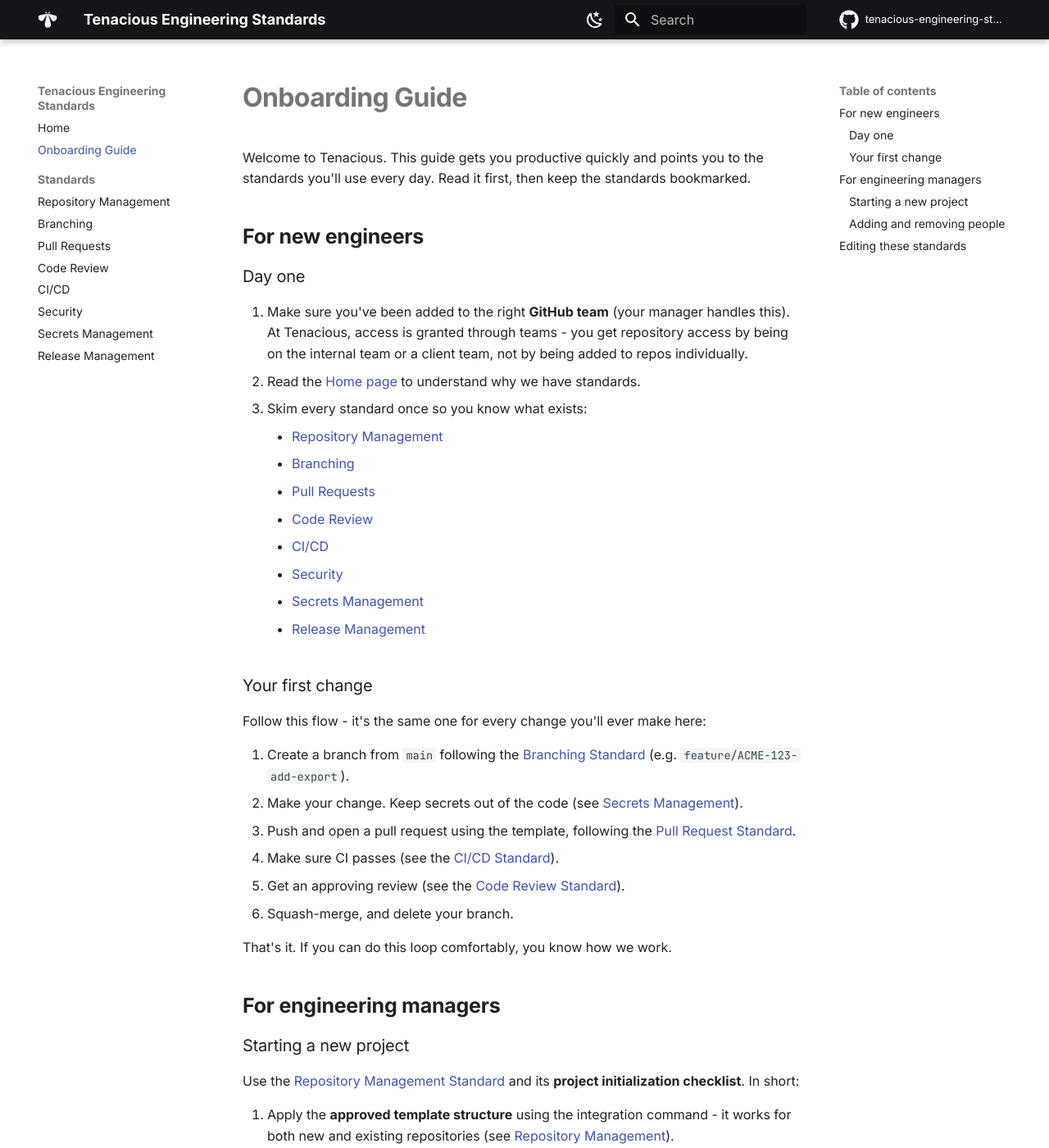
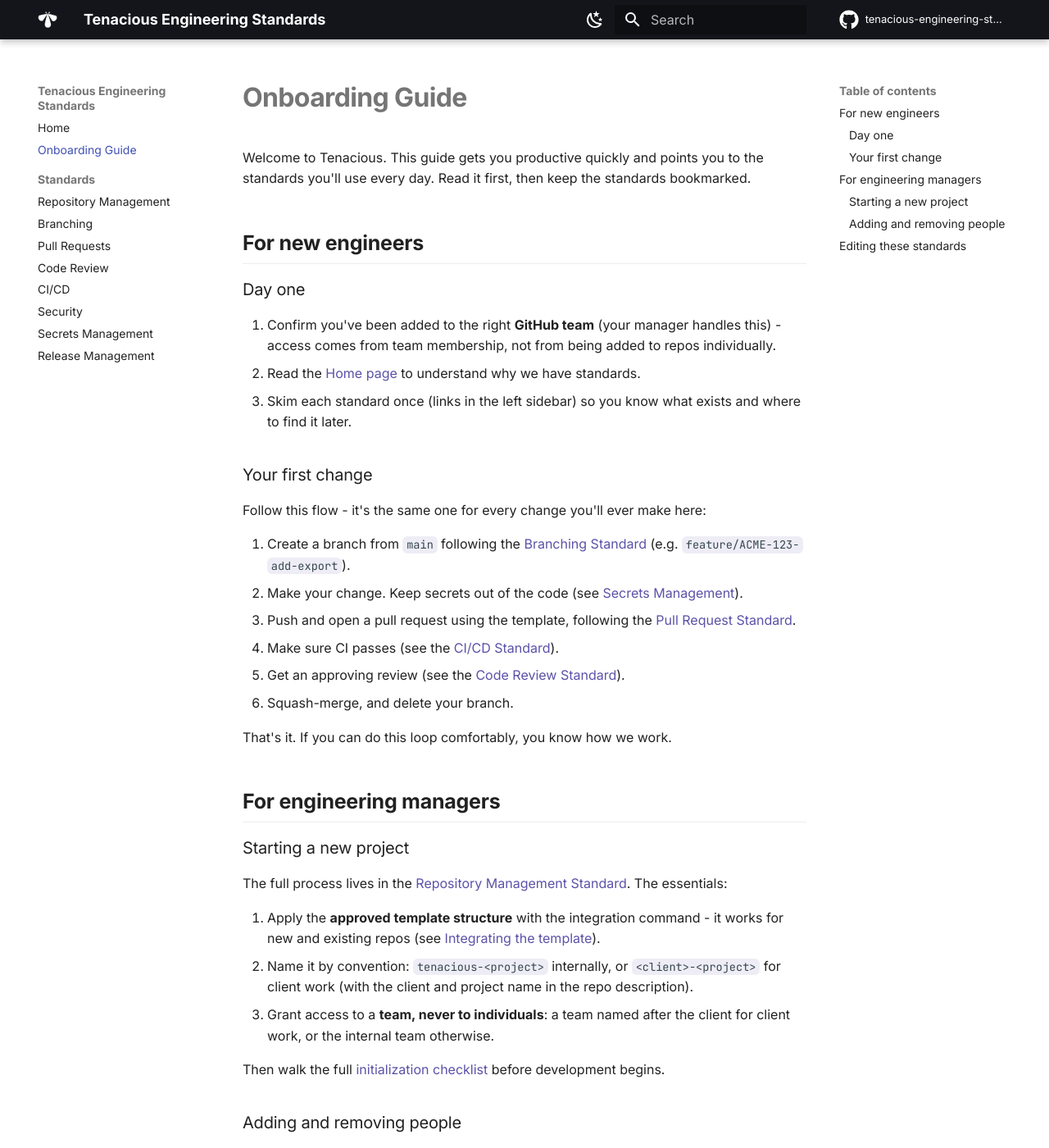
Before and after one commit to NuryeNigusMekonen/tenacious-engineering-standards, an MkDocs documentation site: the page built from docs/onboarding-guide.md, in a window 1280 px wide and 1400 px high. Shown: the whole window at 82% size. Built offline with MkDocs 1.6.1 and Material for MkDocs 9.7.7, drawn with Linux system fonts in a browser that asks for light colours; comment, search, counter and statistics services are not loaded; some of the changed text lies outside the part shown.

Commit message:
Reduce redundancy on home/onboarding; polish content-page UI (tables, code, admonitions, links)

```diff
--- a/docs/assets/extra.css
+++ b/docs/assets/extra.css
@@ -161,3 +161,55 @@
   .ten-hero h1 { font-size: 1.9rem; }
   .ten-hero { padding: 2.75rem 1rem 2.5rem; }
 }
+
+/* ---------- Content pages: readability polish ---------- */
+
+/* Comfortable measure and rhythm on standards pages */
+.md-typeset h2 {
+  margin-top: 2.4rem;
+  padding-bottom: 0.35rem;
+  border-bottom: 1px solid var(--ten-border);
+}
+.md-typeset h3 { margin-top: 1.8rem; }
+
+/* Inline code: subtle brand tint so it reads as "literal" without shouting */
+.md-typeset code {
+  background: rgba(91, 82, 168, 0.10);
+  border-radius: 6px;
+  padding: 0.1em 0.35em;
+}
+.md-typeset pre code { background: none; padding: 0; }
+
+/* Tables: lighter, card-like, with zebra rows and a branded header */
+.md-typeset table:not([class]) {
+  border: 1px solid var(--ten-border);
+  border-radius: var(--ten-radius);
+  overflow: hidden;
+  box-shadow: 0 2px 10px rgba(31, 42, 110, 0.05);
+}
+.md-typeset table:not([class]) th {
+  background: rgba(31, 42, 110, 0.05);
+  font-weight: 700;
+}
+.md-typeset table:not([class]) tr:nth-child(2n) td {
+  background: var(--md-default-fg-color--lightest);
+}
+
+/* Admonitions: rounder corners and a softer card feel */
+.md-typeset .admonition,
+.md-typeset details {
+  border-radius: var(--ten-radius);
+  border-width: 1px;
+  box-shadow: 0 2px 12px rgba(31, 42, 110, 0.06);
+}
+
+/* Task lists / checklists: clearer, roomier line spacing */
+.md-typeset .task-list-item { margin-bottom: 0.35rem; }
+.md-typeset .task-list-control { margin-right: 0.2rem; }
+
+/* Links inside content stay on-brand and underline on hover for clarity */
+.md-typeset a {
+  color: var(--ten-purple);
+  text-decoration-color: rgba(91, 82, 168, 0.35);
+}
+.md-typeset a:hover { text-decoration: underline; }
--- a/docs/onboarding-guide.md
+++ b/docs/onboarding-guide.md
@@ -7,19 +7,10 @@ use every day. Read it first, then keep the standards bookmarked.
 
 ### Day one
 
-1. Make sure you've been added to the right **GitHub team** (your manager handles this). At Tenacious,
-   access is granted through teams - you get repository access by being on the internal team or a client
-   team, not by being added to repos individually.
+1. Confirm you've been added to the right **GitHub team** (your manager handles this) - access comes from
+   team membership, not from being added to repos individually.
 2. Read the [Home page](index.md) to understand why we have standards.
-3. Skim every standard once so you know what exists:
-    - [Repository Management](repository-management-standard.md)
-    - [Branching](branching-standard.md)
-    - [Pull Requests](pull-request-standard.md)
-    - [Code Review](code-review-standard.md)
-    - [CI/CD](ci-cd-standard.md)
-    - [Security](security-standard.md)
-    - [Secrets Management](secrets-management-standard.md)
-    - [Release Management](release-management-standard.md)
+3. Skim each standard once (links in the left sidebar) so you know what exists and where to find it later.
 
 ### Your first change
 
@@ -39,20 +30,17 @@ That's it. If you can do this loop comfortably, you know how we work.
 
 ### Starting a new project
 
-Use the [Repository Management Standard](repository-management-standard.md) and its
-**project initialization checklist**. In short:
+The full process lives in the [Repository Management Standard](repository-management-standard.md). The essentials:
 
-1. Apply the **approved template structure** using the integration command - it works for both new and
-   existing repositories (see [Repository Management](repository-management-standard.md#integrating-the-template)).
-2. Name it correctly:
-    - Internal: `tenacious-<project>`.
-    - Client: `<client>-<project>`, and put the **client name and project name** in the repo description.
-3. Set up the team:
-    - Client projects need a **GitHub team named after the client**; add all contributors through it.
-    - Internal projects use the **internal GitHub team**.
-4. Confirm access is granted to the **team**, not to individuals.
-5. Walk the rest of the [initialization checklist](repository-management-standard.md#5-project-initialization-checklist)
-   before development begins.
+1. Apply the **approved template structure** with the integration command - it works for new and
+   existing repos (see [Integrating the template](repository-management-standard.md#integrating-the-template)).
+2. Name it by convention: `tenacious-<project>` internally, or `<client>-<project>` for client work
+   (with the client and project name in the repo description).
+3. Grant access to a **team, never to individuals**: a team named after the client for client work, or
+   the internal team otherwise.
+
+Then walk the full [initialization checklist](repository-management-standard.md#5-project-initialization-checklist)
+before development begins.
 
 ### Adding and removing people
 
```
Also changed, not shown: docs/index.md (+6 -10 lines).
